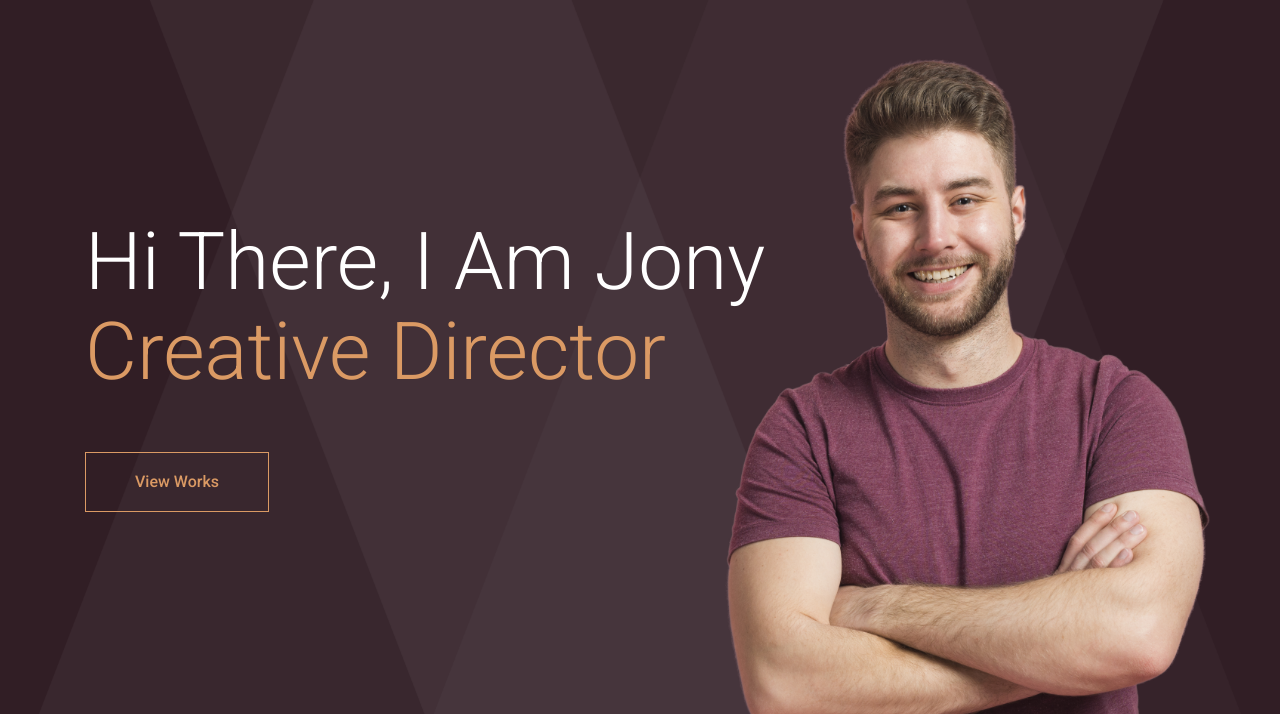
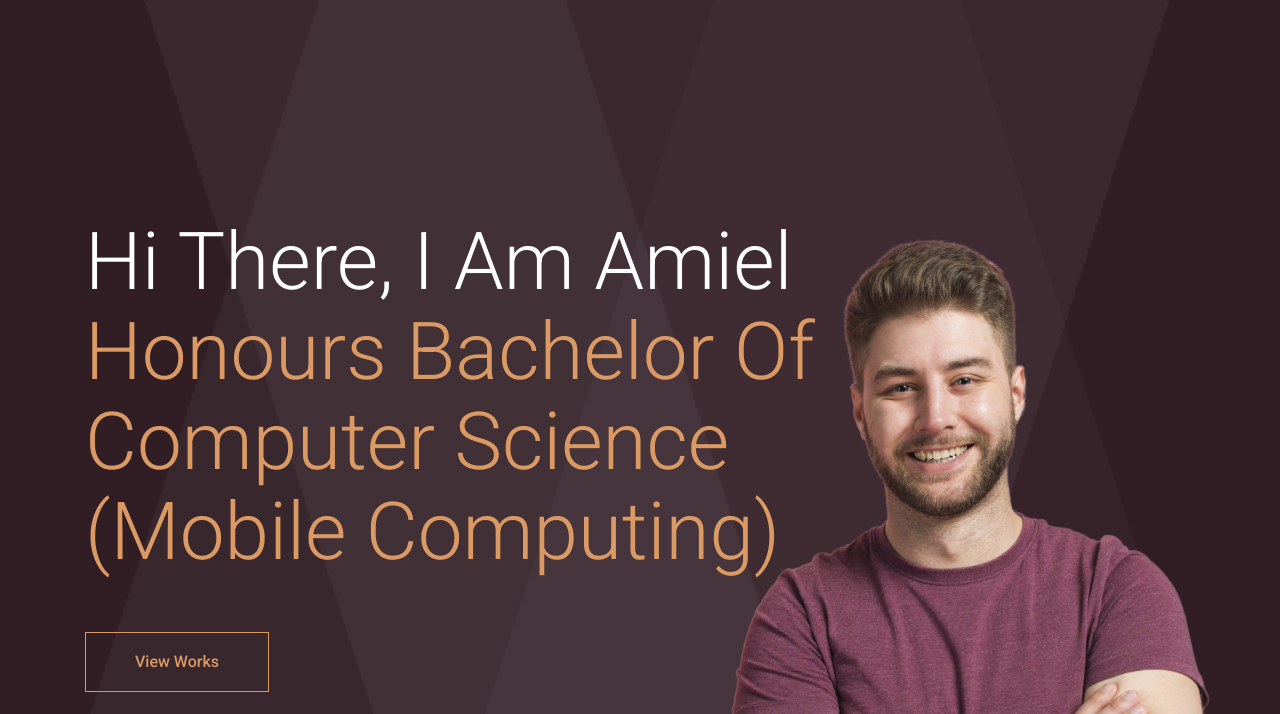
Before and after one commit to amielsatvedi/amielsatvedi.github.io, a plain HTML site: page index.html in a window 1280 px wide. Shown: the part 86-800 px from the top of the page. Drawn offline with nearby package versions, Linux system fonts and the light colour scheme.

Commit message:
Update index.html

```diff
--- a/index.html
+++ b/index.html
@@ -4,7 +4,7 @@
 <head>
     <meta charset="utf-8">
     <meta http-equiv="x-ua-compatible" content="ie=edge">
-    <title>Jony</title>
+    <title>Amiel</title>
     <meta name="description" content="">
     <meta name="viewport" content="width=device-width, initial-scale=1">
 
@@ -84,8 +84,8 @@
                 <div class="row align-items-center position-relative">
                     <div class="col-lg-9">
                         <div class="slider_text">
-                            <h3>Hi there, I am Jony <br>
-                                <span>Creative Director</span></h3>
+                            <h3>Hi there, I am Amiel <br>
+                                <span>Honours Bachelor of Computer Science (Mobile Computing)</span></h3>
                         <a class="boxed-btn3-line" href="#">View Works</a>
                         </div>
                     </div>
```
